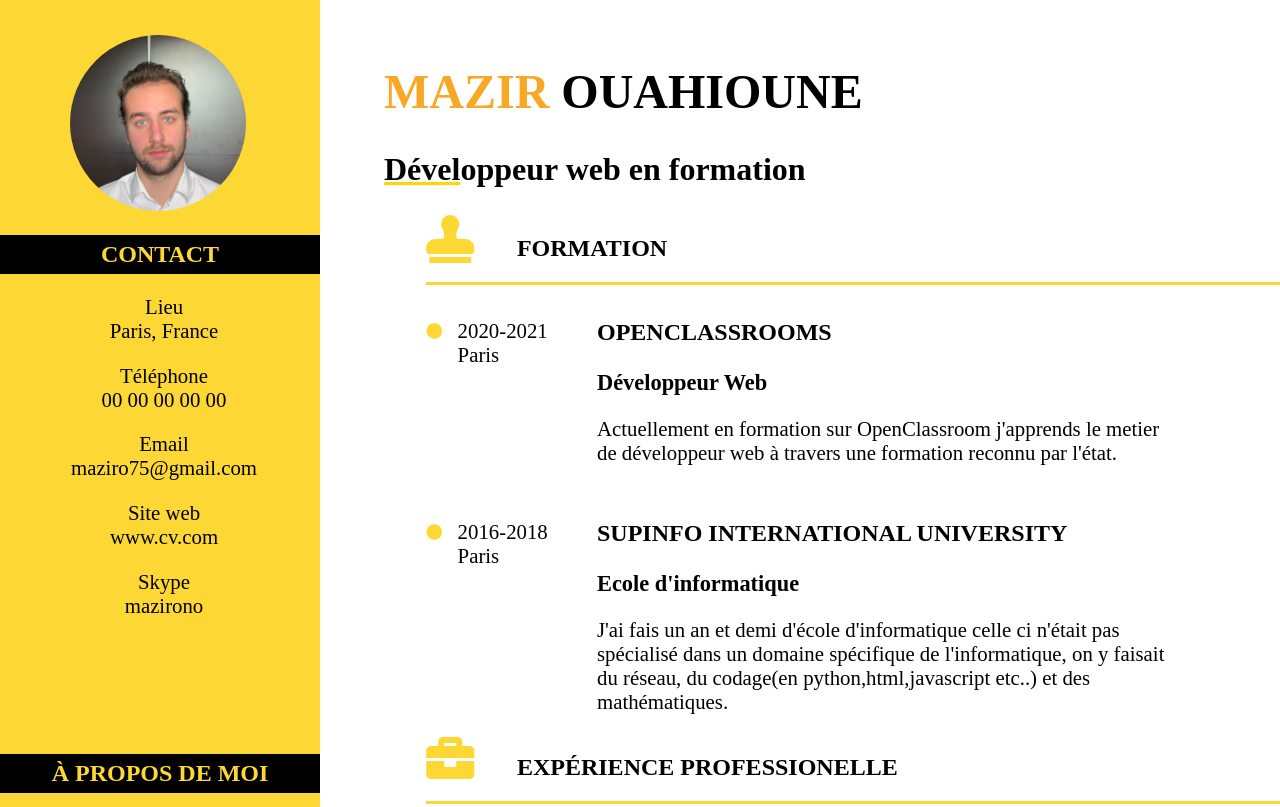
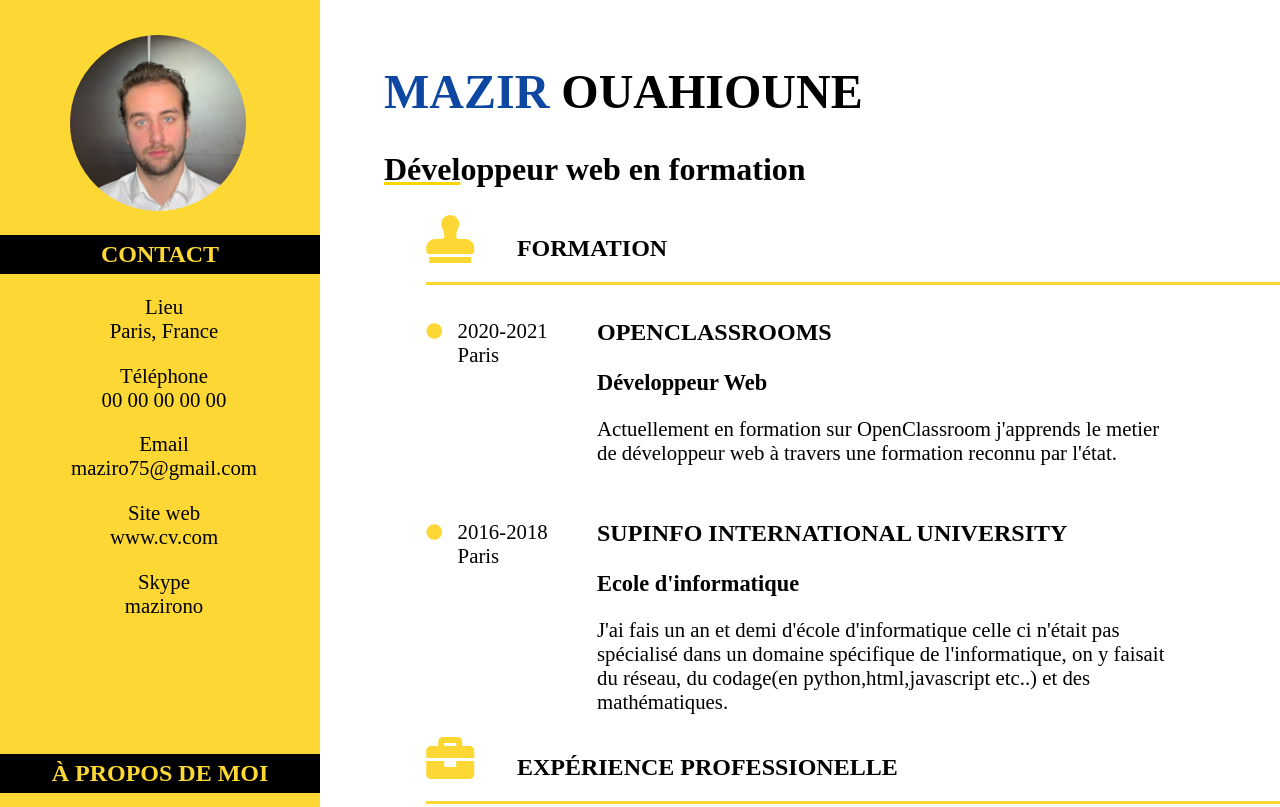
Before and after one commit to Mazirono/Mazirono.github.io, a plain HTML site: page index.html in a window 1280 px wide. Shown: the top 807 px of the page. Drawn offline with Linux system fonts and the light colour scheme.

Commit message:
Add files via upload

```diff
--- a/css/header.css
+++ b/css/header.css
@@ -50,7 +50,7 @@ img
 
 #prenom
 {
-    color: #F9A825;
+    color: #0D47A1;
 }
 
 #souligner_devel
```
